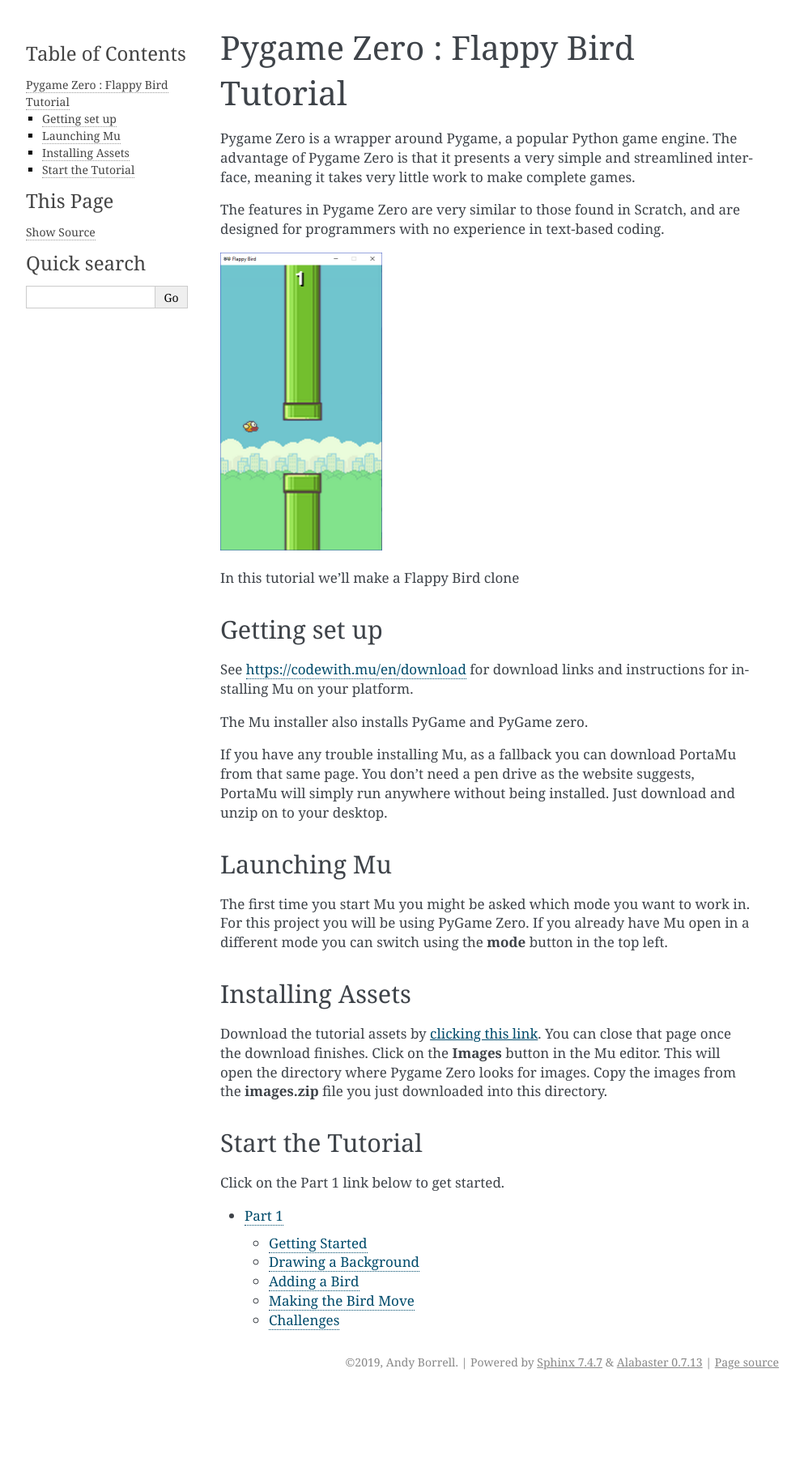
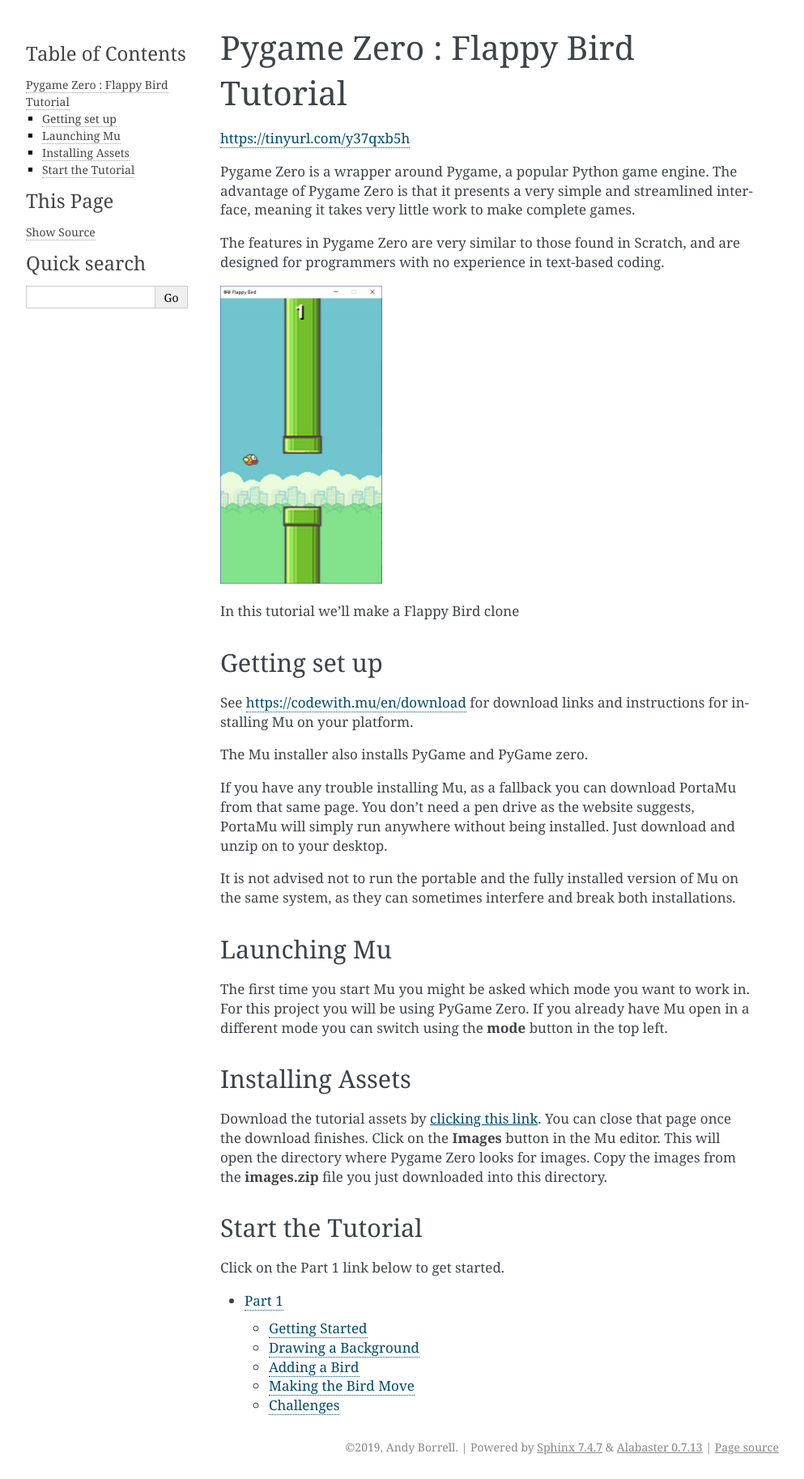
Before and after one commit to andyborrell/pygamezero_bird, a Sphinx documentation site: the page built from docs/source/index.rst, in a window 1280 px wide. Shown: the whole page at 81% size, without its empty margins (148-1141 px from the left). Built offline with Sphinx 7.4.7, drawn with Linux system fonts in a browser that asks for light colours; before the commit the page ends 1722 px from its top, so only the background shows below that.

Commit message:
Updated main page

```diff
--- a/docs/source/index.rst
+++ b/docs/source/index.rst
@@ -5,6 +5,8 @@
 
 Pygame Zero : Flappy Bird Tutorial
 ===========================================
+
+https://tinyurl.com/y37qxb5h
 
 Pygame Zero is a wrapper around Pygame, a popular Python game engine.   The advantage of Pygame Zero is that it presents a very simple and streamlined interface, meaning it takes very little work to make complete games.
 
@@ -22,6 +24,8 @@
 The Mu installer also installs PyGame and PyGame zero.
 
 If you have any trouble installing Mu, as a fallback you can download PortaMu from that same page.  You don't need a pen drive as the website suggests,  PortaMu will simply run anywhere without being installed. Just download and unzip on to your desktop.
+
+It is not advised not to run the portable and the fully installed version of Mu on the same system, as they can sometimes interfere and break both installations.
 
 
 Launching Mu
```
